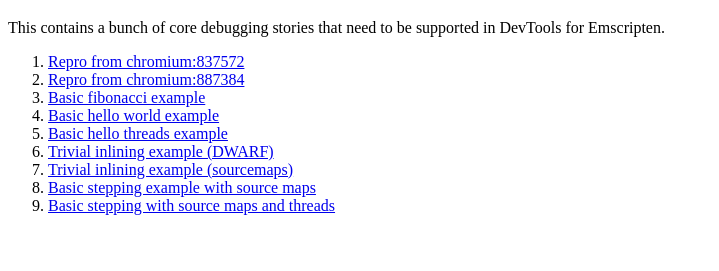
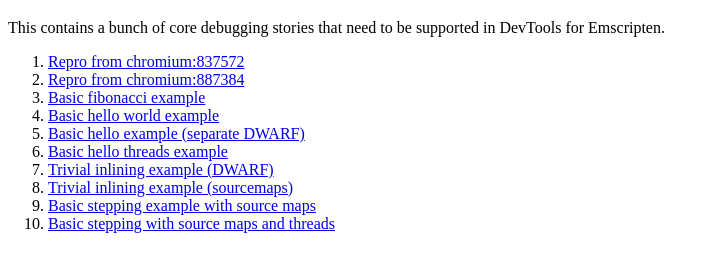
Before and after one commit to bmeurer/emscripten-dbg-stories, a plain HTML site: page index.html in a window 1280 px wide. Shown: the part 61-332 px from the top of the page, without its empty margins (0-719 px from the left). Drawn offline with Linux system fonts and the light colour scheme.

Commit message:
feat: add hello example with gseparate-dwarf

```diff
--- a/index.html
+++ b/index.html
@@ -16,6 +16,7 @@
       <li><a href="crbug-887384.html">Repro from chromium:887384</a></li>
       <li><a href="fibonacci.html">Basic fibonacci example</a></li>
       <li><a href="hello.html">Basic hello world example</a></li>
+      <li><a href="hello-separate-dwarf.html">Basic hello example (separate DWARF)</a></li>
       <li><a href="hello-threads.html">Basic hello threads example</a></li>
       <li><a href="inlining-dwarf.html">Trivial inlining example (DWARF)</a></li>
       <li><a href="inlining-sourcemaps.html">Trivial inlining example (sourcemaps)</a></li>
```
Also changed, not shown: 1 other file.
